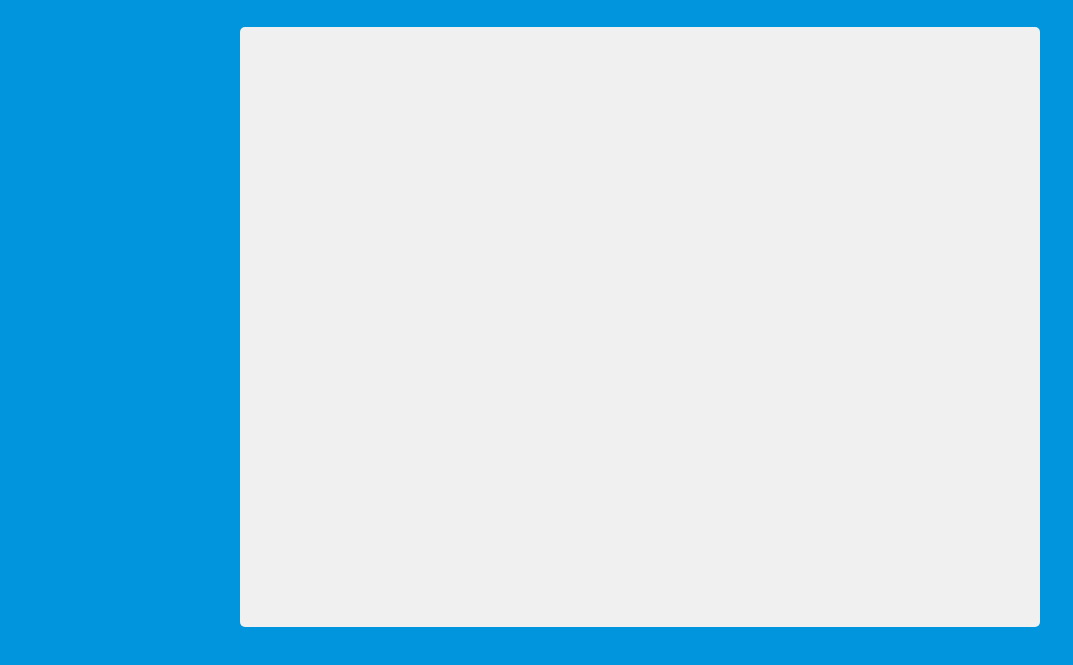
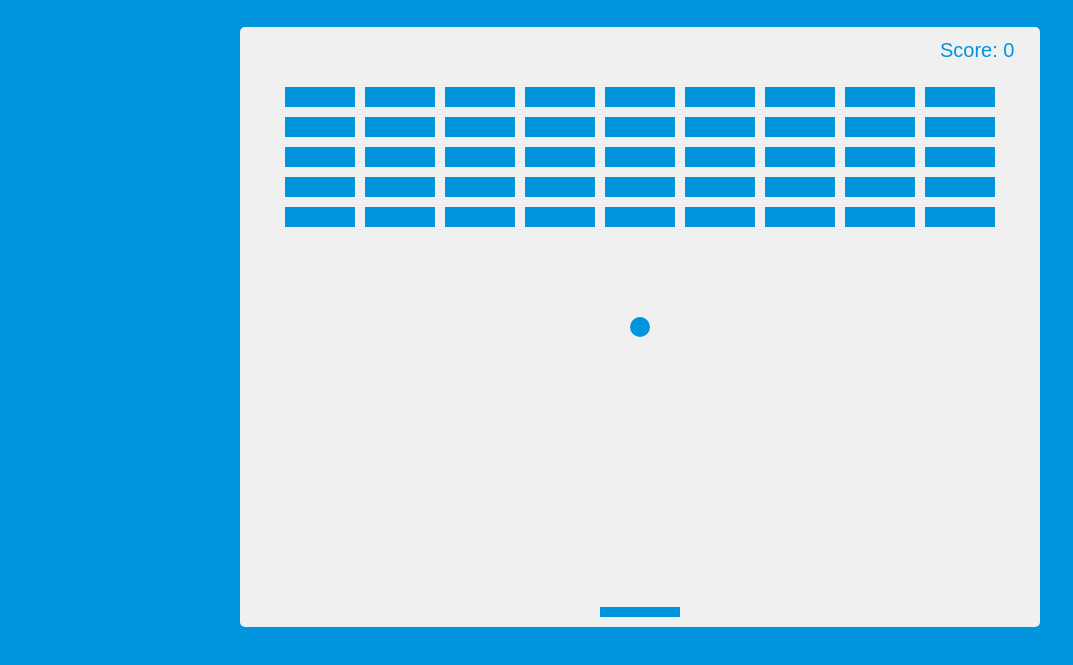
Before and after one commit to emines0/breakout-game, a plain HTML site: page index.html in a window 1280 px wide. Shown: the part 129-794 px from the top of the page, without its empty margins (0-1073 px from the left). Drawn offline with Linux system fonts and the light colour scheme.

Commit message:
add ball, paddle, bricks on canvas

```diff
--- a/script.js
+++ b/script.js
@@ -3,10 +3,107 @@
 const rulesBtn = document.getElementById('rules-btn');
 const closeBtn = document.getElementById('close-btn');
 const rules = document.getElementById('rules');
+const canvas = document.getElementById('canvas');
+
+let score = 0;
+
+const brickRowCount = 9;
+const brickColumnCount = 5;
+
+const ctx = canvas.getContext('2d');
+
+// Create ball props
+const ball = {
+  x: canvas.width / 2,
+  y: canvas.height / 2,
+  size: 10,
+  speed: 4,
+  dx: 4,
+  dy: -4
+};
+
+// Create brick props
+const brickInfo = {
+  w: 70,
+  h: 20,
+  padding: 10,
+  offsetX: 45,
+  offsetY: 60,
+  visible: true
+}
+
+// Create bricks
+const bricks = [];
+for (let i = 0; i < brickRowCount; i++) {
+  bricks[i] = [];
+
+  for (let j = 0; j < brickColumnCount; j++) {
+    const x = i * (brickInfo.w + brickInfo.padding) + brickInfo.offsetX;
+    const y = j * (brickInfo.h + brickInfo.padding) + brickInfo.offsetY;
+    bricks[i][j] = {x, y, ...brickInfo}
+  }
+
+}
+
+// Draw ball on canvas
+function drawBall() {
+  ctx.beginPath();
+  ctx.arc(ball.x, ball.y, ball.size, 0, Math.PI * 2);
+  ctx.fillStyle = '#0095dd';
+  ctx.fill();
+  ctx.closePath();
+}
+
+// Create paddle props
+const paddle = {
+  x: canvas.width / 2 - 40,
+  y: canvas.height - 20,
+  w: 80,
+  h: 10,
+  speed: 8,
+  dx: 0
+}
+
+//  Draw paddle on canvas
+function drawPaddle() {
+  ctx.beginPath();
+  ctx.rect(paddle.x, paddle.y, paddle.w, paddle.h);
+  ctx.fillStyle = '#0095dd';
+  ctx.fill();
+  ctx.closePath();
+}
+
+// Draw score on canvas
+function drawScore() {
+  ctx.font = '20px Arial'
+  ctx.fillText(`Score: ${score}`, canvas.width - 100, 30);
 
 
+}
+
+// Draw bricks on canvas
+function drawBricks() {
+  bricks.forEach(column => {
+    column.forEach(brick => {
+      ctx.beginPath();
+      ctx.rect(brick.x, brick.y, brick.w, brick.h);
+      ctx.fillStyle = brick.visible ? '#0095dd' : transparent;
+      ctx.fill();
+      ctx.closePath();
+    });
+  });
+}
+
+function draw() {
+  drawBall();
+  drawPaddle();
+  drawScore();
+  drawBricks();
+}
+
+draw();
+
 // Rules and close event handlers
-
 rulesBtn.addEventListener('click', () => {
   rules.classList.add('show');
 });
--- a/style.css
+++ b/style.css
@@ -71,7 +71,7 @@ canvas {
 }
 
 
-@media (max-width:800px) {
+@media (max-width:900px) {
   canvas {
     width: 95%;
   }
```
